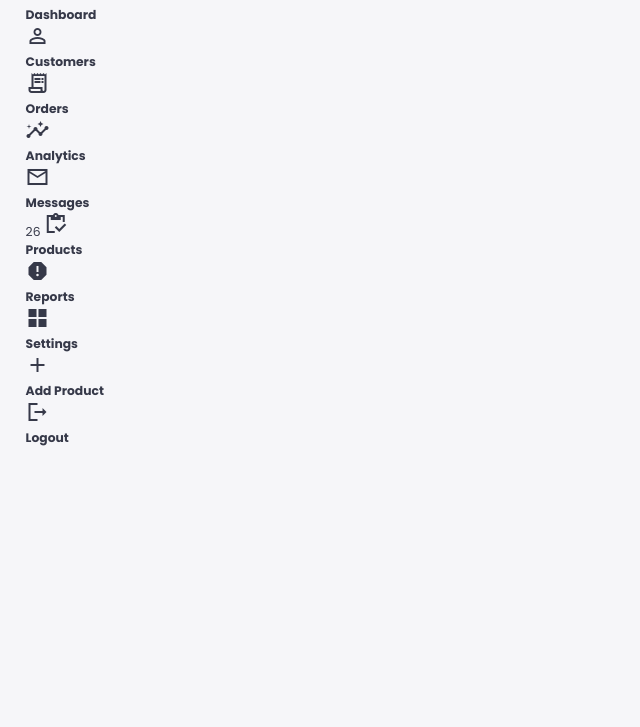
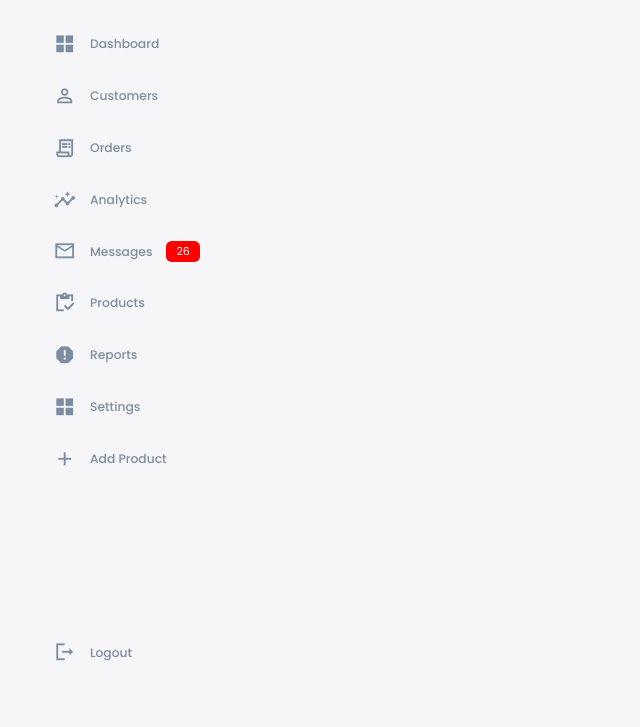
Before and after one commit to xemmefxMFx/testPractice, a plain HTML site: page testDashboard/respoAdminDashboardwithThemeswitcher/index.html in a window 1280 px wide. Shown: the part 73-800 px from the top of the page, without its empty margins (0-640 px from the left). Drawn offline with Linux system fonts and the light colour scheme.

Commit message:
Style Aside Sidebar

```diff
--- a/testDashboard/respoAdminDashboardwithThemeswitcher/index.html
+++ b/testDashboard/respoAdminDashboardwithThemeswitcher/index.html
@@ -57,7 +57,7 @@
                         mail_outline
                     </span>
                     <h3>Messages</h3>
-                    <span class="message count">26</span>
+                    <span class="message-count">26</span>
                 </a>
                 <a href="#">
                     <span class="material-icons-sharp">
--- a/testDashboard/respoAdminDashboardwithThemeswitcher/styles.css
+++ b/testDashboard/respoAdminDashboardwithThemeswitcher/styles.css
@@ -142,7 +142,6 @@ aside .top {
     align-items: center;
     justify-content: space-between;
     margin-top: 1.4rem;
-    background: white;
 }
 
 aside .logo {
@@ -158,3 +157,73 @@ aside .logo img {
 aside .close {
     display: none;
 }
+
+/* Style Aside Sidebar */
+
+aside .sidebar {
+    display: flex;
+    flex-direction: column;
+    height: 86vh;
+    position: relative;
+    top: 3rem;
+}
+
+aside h3 {
+    font-weight: 500;
+}
+
+aside .sidebar a {
+    display: flex;
+    color: var(--color-info-dark);
+    margin-left: 2rem;
+    gap: 1rem;
+    align-items: center;
+    position: relative;
+    height: 3.7rem;
+    transition: all 300ms ease;
+}
+
+aside .sidebar a span {
+    font-size: 1.6rem;
+    transition: all 300ms ease;
+}
+
+aside .sidebar a:last-child {
+    position: absolute;
+    bottom: 2rem;
+    width: 100%;
+}
+
+aside .sidebar a:active {
+    color: var(--color-primary);
+    background: var(--color-light);
+    margin-left: 0;
+}
+
+aside .sidebar a.active::before {
+    content: '';
+    width: 6px;
+    height: 100%;
+    background: var(--color-primary);
+}
+
+aside .sidebar a.active span {
+    color: var(--color-primary);
+    margin-left: calc(1rem - 3px);
+}
+
+aside .sidebar a:hover {
+    color: var(--color-primary);
+}
+
+aside .sidebar a:hover span {
+    margin-left: 1rem;
+}
+
+aside .sidebar .message-count {
+    background: var(--color-danger);
+    color: var(--color-white);
+    padding: 2px 10px;
+    font-size: 11px;
+    border-radius: var(--border-radius-1);
+}
```
